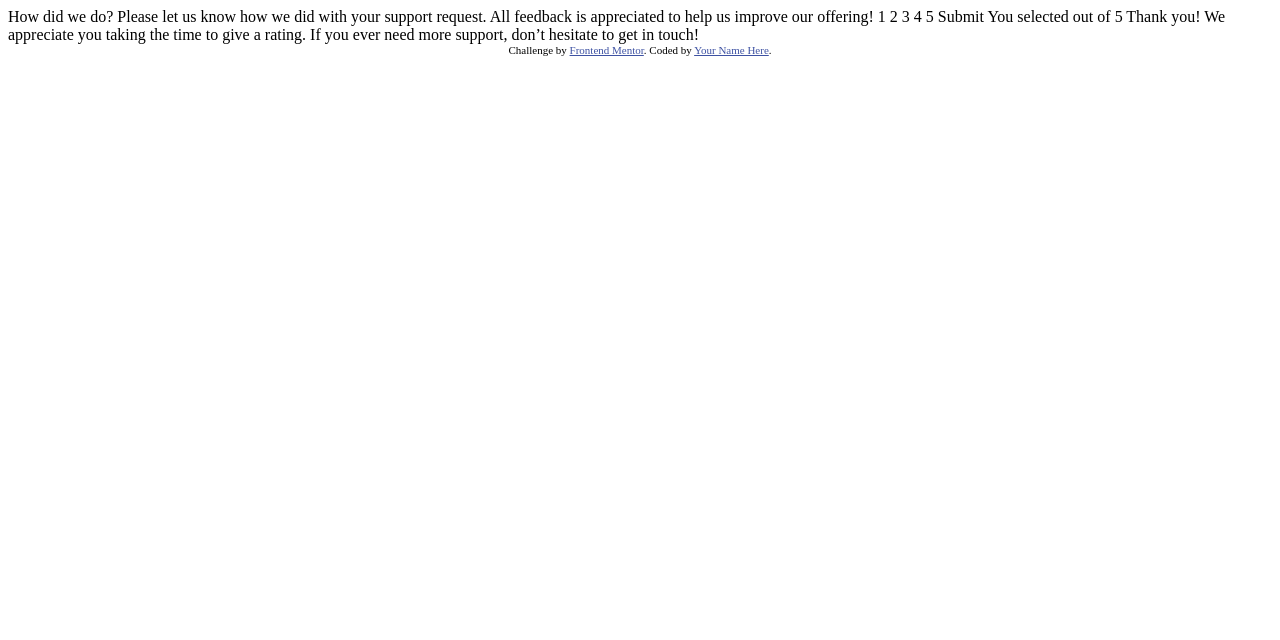
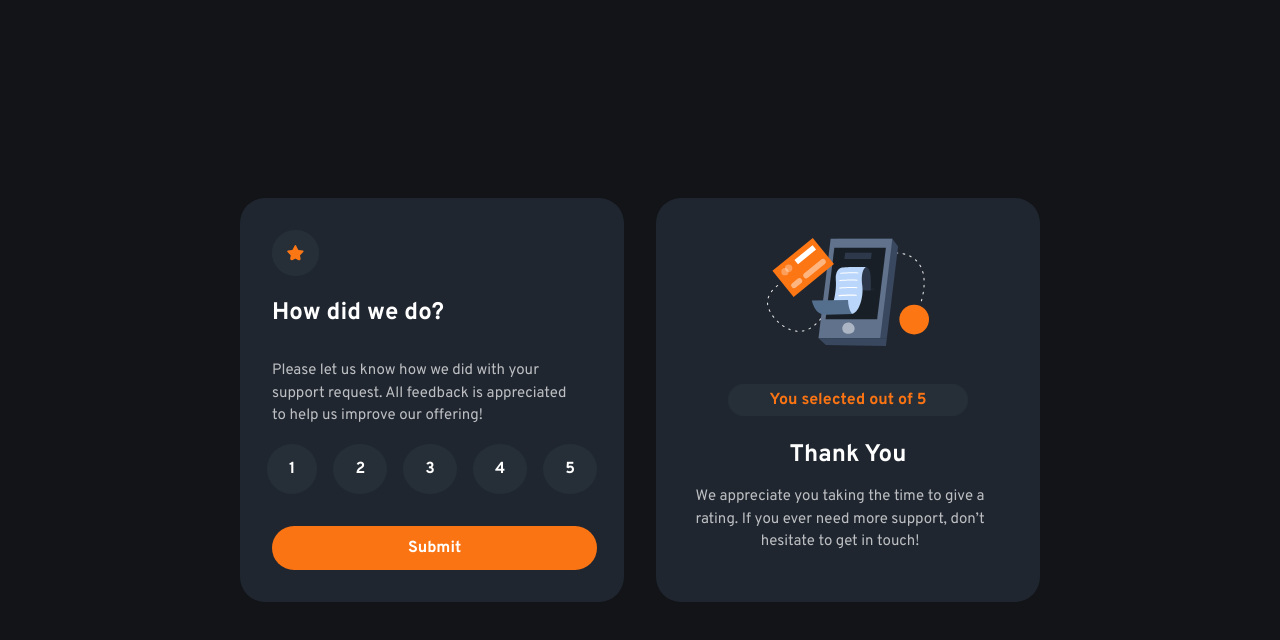
Before and after one commit to ujwalvinay/interactive-rating-component, a plain HTML site: page index.html in a window 1280 px wide. Drawn offline with nearby package versions, Linux system fonts and the light colour scheme.

Commit message:
index file updated

```diff
--- a/index.html
+++ b/index.html
@@ -8,42 +8,47 @@
 
   <title>Frontend Mentor | Interactive rating component</title>
 
-  <!-- Feel free to remove these styles or customise in your own stylesheet 👍 -->
-  <style>
-    .attribution { font-size: 11px; text-align: center; }
-    .attribution a { color: hsl(228, 45%, 44%); }
-  </style>
+  <link rel="stylesheet" href="style.css">
 </head>
 <body>
 
   <!-- Rating state start -->
-
-  How did we do?
-
-  Please let us know how we did with your support request. All feedback is appreciated
-  to help us improve our offering!
-
-  1 2 3 4 5
-
-  Submit
-
+  <div class="container ratingDiv">
+    <img src="images/icon-star.svg" alt="" class="starIcon">
+    <h2>
+      How did we do?
+    </h2>
+    <p>
+      Please let us know how we did with your support request. All feedback is appreciated
+      to help us improve our offering!
+    </p>
+    <div class="buttons">
+      <button class="rating-btn" id="1"> 1 </button>
+      <button class="rating-btn" id="2"> 2 </button>
+      <button class="rating-btn" id="3"> 3 </button>
+      <button class="rating-btn" id="4"> 4 </button>
+      <button class="rating-btn" id="5"> 5 </button>
+    </div>
+    <button class="submit-btn" type="submit">
+      Submit
+    </button>
+  </div>
   <!-- Rating state end -->
 
   <!-- Thank you state start -->
 
-  You selected <!-- Add rating here --> out of 5
-
-  Thank you!
-
-  We appreciate you taking the time to give a rating. If you ever need more support,
-  don’t hesitate to get in touch!
-
+  <div class="container thankDiv">
+    <img src="images/illustration-thank-you.svg" alt="" class="thanks-banner">
+    <h4>You selected <span id="rateValue"><!-- Add rating here --></span> out of 5</h4>
+    <h2>Thank You</h2>
+    <p>We appreciate you taking the time to give a rating. If you ever need more support,
+      don’t hesitate to get in touch!
+    </p>
+  </div>
   <!-- Thank you state end -->
 
-
-  <div class="attribution">
-    Challenge by <a href="https://www.frontendmentor.io?ref=challenge" target="_blank">Frontend Mentor</a>.
-    Coded by <a href="#">Your Name Here</a>.
-  </div>
+  <!-- JQuery CDN -->
+  <script src="https://cdnjs.cloudflare.com/ajax/libs/jquery/3.6.1/jquery.min.js" integrity="sha512-aVKKRRi/Q/YV+4mjoKBsE4x3H+BkegoM/em46NNlCqNTmUYADjBbeNefNxYV7giUp0VxICtqdrbqU7iVaeZNXA==" crossorigin="anonymous" referrerpolicy="no-referrer"></script>
+  <script src="main.js"></script>
 </body>
 </html>
```
